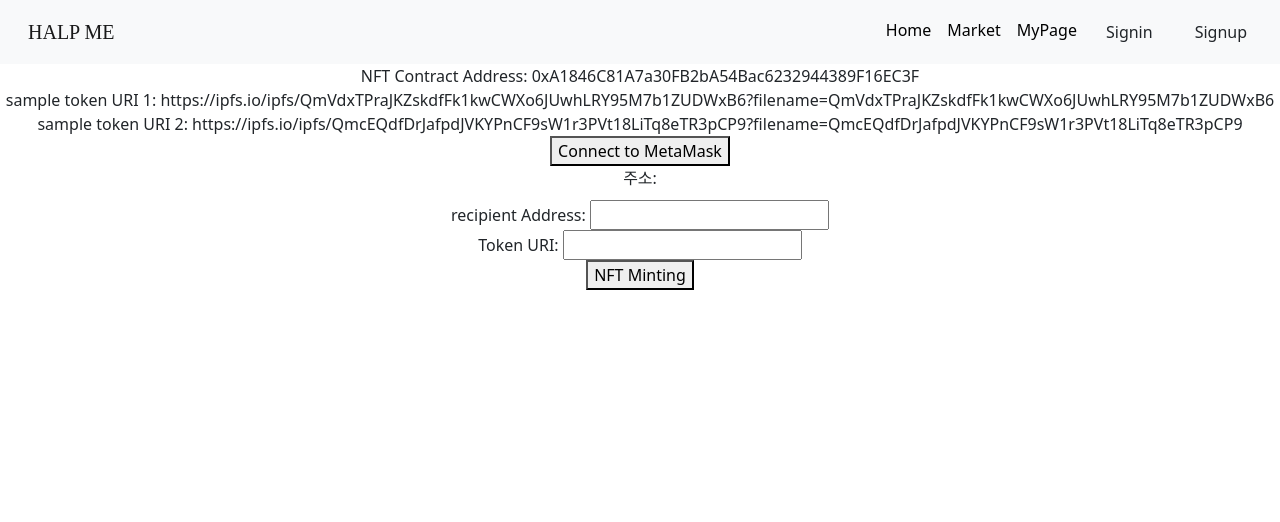
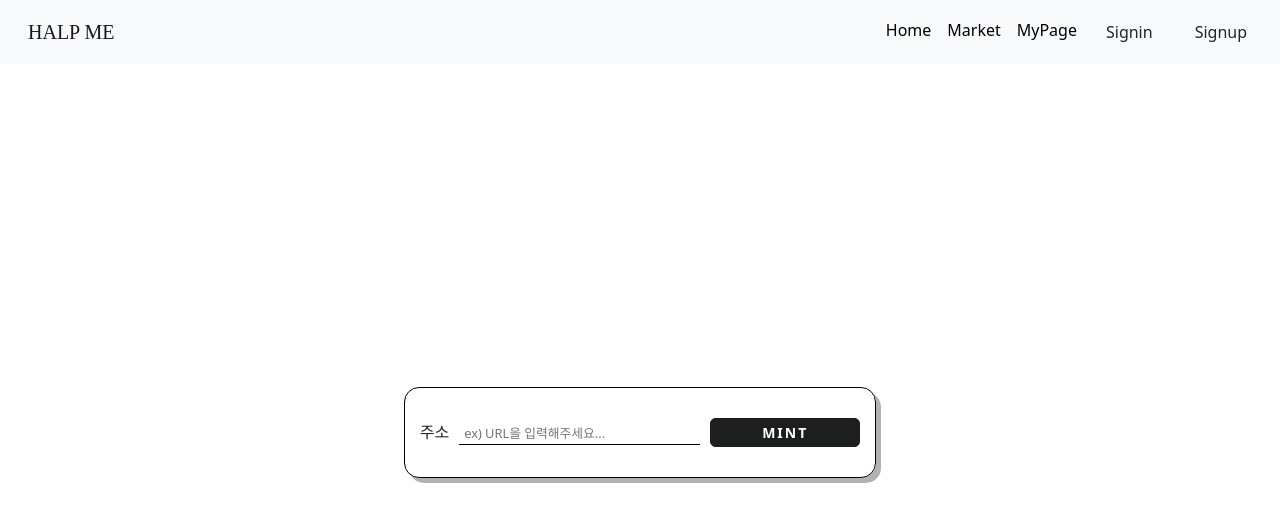
Before and after one commit to codestates/BEB-05-HALPME, a React (Create React App) app in the folder client/: page /market in a window 1280 px wide. Shown: the top 522 px of the page. Built offline with nearby package versions, Linux system fonts and the light colour scheme; a web font is replaced by a local one.

Commit message:
버튼 마켓 수정

```diff
--- /dev/null
+++ b/client/src/assets/styles/button.css
@@ -0,0 +1,107 @@
+
+/*--- btn-1 ---*/
+.mint-box{
+    display: flex;
+    align-items: center;
+    justify-content: center;
+    min-height: calc(100vh - 4rem);
+}
+.form-box{
+    padding: 30px 15px;
+    border-radius: 15px;
+    border: 1px solid #000;
+    box-shadow: 5px 5px 0 0 rgba(0,0,0,0.3);
+}
+.form-box-input {
+    margin: 0 10px;
+    font-size:1rem;
+    padding: 0 5px;
+    border: 0;
+    border-bottom: 1px solid #000000;
+    outline: none !important;
+}
+.form-box-btn-wrap{
+    display:inline-block;
+}
+.form-box-input::placeholder{
+    font-size:0.8rem;
+    line-height:1rem;
+}
+.btn_body{
+    margin-top: 100px;
+}
+.btn-1{
+    background-color: #000000;
+    border: 1px solid rgb(28, 31, 30);
+}
+
+.btn-1::before {
+    background-color: rgb(28, 31, 30);
+    transition: 0.3s ease-out;
+    border: 1px solid rgb(28, 31, 30);
+}
+
+/* 1.hover-filled-slide-down */
+/*.btn-1.hover-filled-slide-down::before {*/
+/*    bottom: 0; left: 0; right: 0;*/
+/*    height: 100%; width: 100%;*/
+/*    padding: 10px;*/
+/*    border: 1px solid rgb(28, 31, 30);*/
+/*}*/
+/*.btn-1.hover-filled-slide-down:hover::before {*/
+/*    height: 0%;*/
+/*}*/
+.btn1 {
+    position: relative;
+    display: inline-block;
+    width: auto; height: auto;
+    background-color: transparent;
+    border: none;
+    cursor: pointer;
+    min-width: 150px;
+    padding:0;
+    border-radius:6px;
+}
+.btn1 span {
+    position: relative;
+    display: inline-block;
+    font-size: 14px;
+    font-weight: bold;
+    letter-spacing: 2px;
+    text-transform: uppercase;
+    top: 0; left: 0;
+    width: 100%;
+    padding: 3px 20px;
+    transition: 0.3s;
+    border-radius:6px;
+}
+.btn1::before {
+    background-color: rgb(28, 31, 30);
+    transition: 0.3s ease-out;
+    border-radius:6px;
+}
+.btn1 span {
+    color: rgb(255,255,255);
+    border: 1px solid rgb(28, 31, 30);
+    transition: 0.2s 0.1s;
+    border-radius:6px;
+}
+.btn1 span:hover {
+    color: rgb(28, 31, 30);
+    transition: 0.2s 0.1s;
+    border-radius:6px;
+}
+
+.btn1::before,
+.btn1::after {
+    position: absolute;
+    content: "";
+}
+/* 1.hover-filled-slide-down */
+.btn1.hover-filled-slide-down::before {
+    bottom: 0; left: 0; right: 0;
+    height: 100%; width: 100%;
+}
+.btn1.hover-filled-slide-down:hover::before {
+    height: 0%;
+}
--- a/client/src/pages/Market.js
+++ b/client/src/pages/Market.js
@@ -1,4 +1,5 @@
 import '../assets/styles/App.css';
+import styles from '../assets/styles/button.css';
 import {useEffect, useState} from 'react';
 import Web3 from 'web3';
 import erc721Abi from '../assets/abis/erc721Abis';
@@ -8,78 +9,16 @@ const sampleTokenUri1 = 'https://ipfs.io/ipfs/QmVdxTPraJKZskdfFk1kwCWXo6JUwhLRY9
 const sampleTokenUri2 = 'https://ipfs.io/ipfs/QmcEQdfDrJafpdJVKYPnCF9sW1r3PVt18LiTq8eTR3pCP9?filename=QmcEQdfDrJafpdJVKYPnCF9sW1r3PVt18LiTq8eTR3pCP9';
 
 function Market() {
-  const [account, setAccount] = useState('');
-  const [web3, setWeb3] = useState();
-  const [recipient, setRecipient] = useState('');
-  const [tokenUri, setTokenUri] = useState('');
-
-  useEffect(() => {
-    if (typeof window.ethereum !== 'undefined') {
-      try {
-        const web = new Web3(window.ethereum);
-        setWeb3(web);
-      } catch (e) {
-        console.log(e);
-      }
-    }
-  }, []);
-
-  const connectWallet = async() => {
-    const accounts = await window.ethereum.request({
-      method: 'eth_requestAccounts',
-    });
-    setAccount(accounts[0]);
-  };
-  const nftMinting = async () => {
-    const tokenContract = await new web3.eth.Contract(
-      erc721Abi,
-      nftCA,
-      { from: account }
-    );
-    // eslint-disable-next-line no-restricted-globals
-    const answer = confirm(`수취인: ${recipient}
-    token URI: ${tokenUri}
-    민팅을 진행하시겠습니까?`);
-    if (!answer) {
-      return false;
-    }
-    tokenContract.methods
-      .mintNFT(recipient, tokenUri)
-      .send({from: account})
-      .on('receipt', (receipt) => {
-        setRecipient('');
-        setTokenUri('');
-        alert(`민팅이 완료되었습니다. txHash: ${receipt.transactionHash}`);
-      });
-  }
-
   return (
-    <div className="Market">
-      <div>NFT Contract Address: {nftCA}</div>
-      <div>sample token URI 1: {sampleTokenUri1}</div>
-      <div>sample token URI 2: {sampleTokenUri2}</div>
-      <button className='metaConnect' onClick={() => {
-        connectWallet();
-      }}>
-        Connect to MetaMask
-      </button>
-      <div className='userInfo'>주소: {account}</div>
-      <div className='nftMinting' style={{padding: '10px'}}>
-        <div>
-          <span>recipient Address: </span>
-          <input type="text" onChange={(e) => {
-            setRecipient(e.target.value);
-          }}
-          ></input>
-        </div>
-        <div>
-          <span>Token URI: </span>
-          <input type="text" onChange={(e) => {
-            setTokenUri(e.target.value);
-          }}
-          ></input>
-        </div>
-        <button onClick={nftMinting}>NFT Minting</button>
+    <div className="mint-box">
+      <div className="form-box">
+      <span className="form-box-label address">주소</span>
+      <input className="form-box-input" type="text" placeholder="ex) URL을 입력해주세요..." />
+      <div className="form-box-btn-wrap">
+        <button className="btn1 hover-filled-slide-down">
+          <span>MINT</span>
+        </button>
+      </div>
       </div>
     </div>
   );
```
